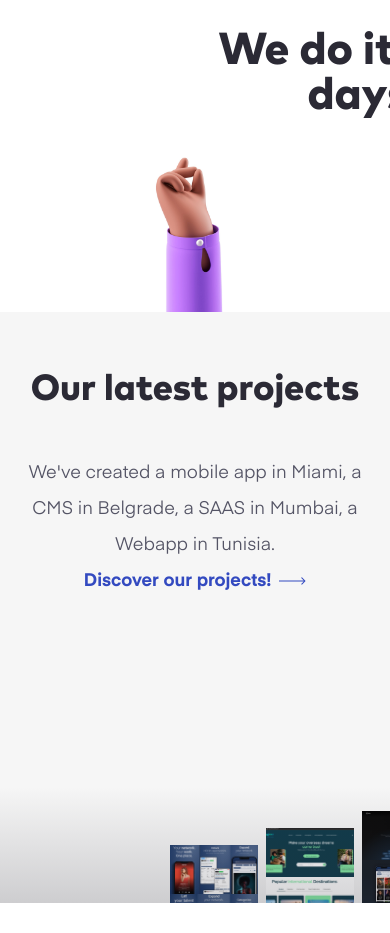
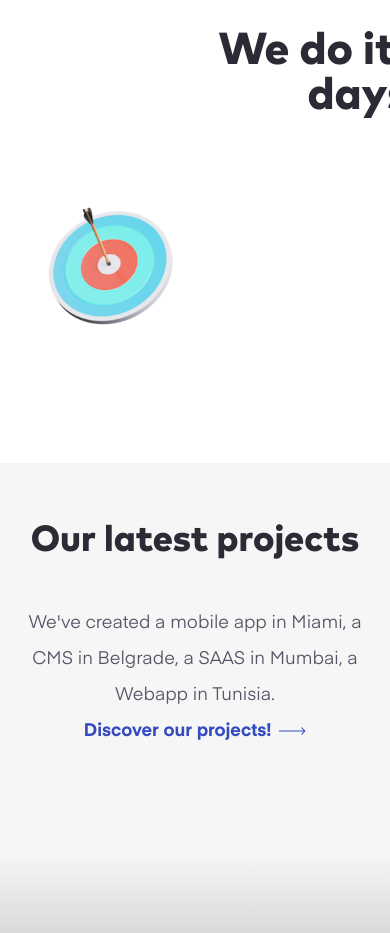
Before and after one commit to Codini-Inc/codini-website, a Next.js app: page / in a window 390 px wide. Shown: the part 1320-2253 px from the top of the page. Built offline with nearby package versions, Linux system fonts and the light colour scheme.

Commit message:
changed formatting image

```diff
--- a/components/about/AboutCulture.tsx
+++ b/components/about/AboutCulture.tsx
@@ -15,7 +15,7 @@ const AboutCulture: NextPage = () => {
       start: '-1120',
       duration: 14.5,
     });
-  },);
+  }, []);
 
   return (
     <div className={styles.about__culture}>
--- a/components/home/Decks.module.css
+++ b/components/home/Decks.module.css
@@ -62,7 +62,7 @@
 
 .decks__wrapper {
     display: flex;
-    width: 120vw;
+    width: 100%;
     justify-content: center;
     align-items: flex-start;
     grid-auto-columns: 1fr;
@@ -130,7 +130,7 @@
 
 @media screen and (max-width: 767px) {
     .decks {
-        height: 70vh;
+        height: 60vh;
     }
 
     .decks__text {
--- a/components/home/Formating.tsx
+++ b/components/home/Formating.tsx
@@ -30,7 +30,15 @@ const Formating: NextPage = () => {
   return (
     <div ref={ref} className={cn(styles.formatting, 'wf-section')}>
       <div className={styles.formatting__wrapper}>
-        <div className={styles.formatting__lottie}></div>
+      {/* <div className={styles.formatting__lottie}></div> */}
+        <img
+        src="/images/otto.png"
+        alt=""
+        className={styles['about__culture-photo']}
+        width="528"
+        height="480"
+        />
+        {/* 213.186.33.5 */}
         <div className={styles.formatting__text}>
           <h4 className={styles.formatting__heading}>
             An average agency takes 80 days to create an ecommerce website
```
Also changed, not shown: public/images/otto.jpg (deleted), public/images/otto.png (added).
